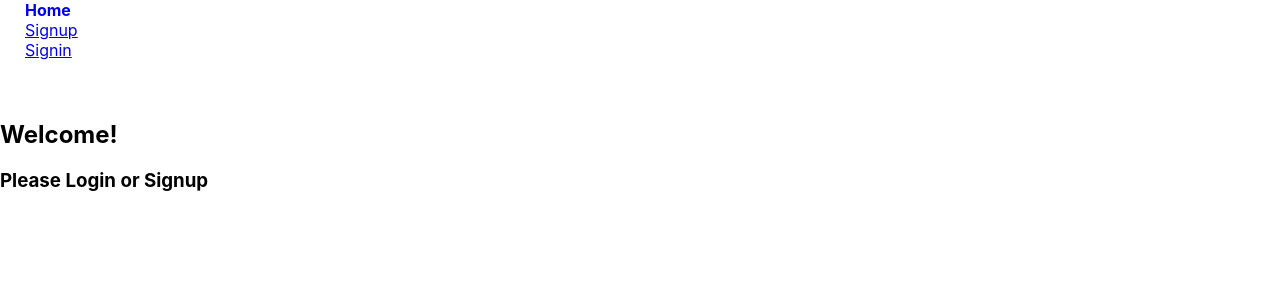
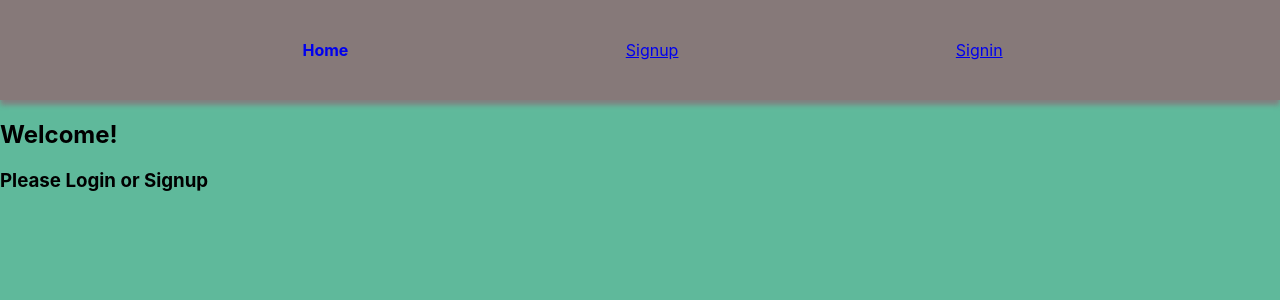
Before and after one commit to pete-hamrick/todo-frontend, a React (Create React App) app: page / in a window 1280 px wide. Shown: the top 300 px of the page. Built offline with nearby package versions, Linux system fonts and the light colour scheme.

Commit message:
migrated header to app.js, deleted header component, and styled app and components

```diff
--- a/src/App.css
+++ b/src/App.css
@@ -1,38 +1,3 @@
-.App {
-  text-align: center;
+body {
+  background-color: rgb(95, 185, 155);
 }
-
-.App-logo {
-  height: 40vmin;
-  pointer-events: none;
-}
-
-@media (prefers-reduced-motion: no-preference) {
-  .App-logo {
-    animation: App-logo-spin infinite 20s linear;
-  }
-}
-
-.App-header {
-  background-color: #282c34;
-  min-height: 100vh;
-  display: flex;
-  flex-direction: column;
-  align-items: center;
-  justify-content: center;
-  font-size: calc(10px + 2vmin);
-  color: white;
-}
-
-.App-link {
-  color: #61dafb;
-}
-
-@keyframes App-logo-spin {
-  from {
-    transform: rotate(0deg);
-  }
-  to {
-    transform: rotate(360deg);
-  }
-}
--- a/src/App.js
+++ b/src/App.js
@@ -1,7 +1,8 @@
 import React, { Component } from 'react'
-import { BrowserRouter, Switch, Route, Redirect } from 'react-router-dom';
+import { BrowserRouter, Switch, Route, Redirect, NavLink } from 'react-router-dom';
 import Home from './Home';
-import Header from './Header';
+import './Header.css';
+import './App.css';
 import Auth from './Auth';
 import ToDos from './ToDos.js';
 class App extends Component {
@@ -15,7 +16,20 @@ class App extends Component {
     return (
       <section>
         <BrowserRouter>
-          <Header />
+          <header>
+                <div className='links'>
+                    <NavLink activeClassName='selected' exact to='/'>Home</NavLink>
+                    {this.state.token && (
+                        <NavLink activeClassName='selected' to='/todos'>To Do List</NavLink>
+                    )}
+                    {!this.state.token && (
+                        <>
+                            <NavLink activeClassName='selected' to='/signup'>Signup</NavLink>
+                            <NavLink activeClassName='selected' to='/signin'>Signin</NavLink>
+                        </>
+                    )}
+                </div>
+            </header>
           <Switch>
             <Route exact path='/' component={Home} />
             <Route
--- a/src/Header.css
+++ b/src/Header.css
@@ -1,11 +1,17 @@
 header {
     height: 100px;
+    background-color: rgb(134, 121, 121);
+    display: flex;
+    flex-direction: column;
+    justify-content: center;
+    box-shadow: 0 5px 5px grey;
 }
 
 .links {
     display: flex;
-    flex-direction: column;
     margin-left: 25px;
+    justify-content: space-evenly;
+    align-content: flex-end;
 }
 
 .selected {
--- a/src/Header.js
+++ /dev/null
@@ -1,18 +0,0 @@
-import React, { Component } from 'react';
-import { NavLink } from 'react-router-dom';
-import './Header.css'
-class Header extends Component {
-    render() {
-        return (
-            <header>
-                <div className='links'>
-                    <NavLink activeClassName='selected' exact to='/'>Home</NavLink>
-                    <NavLink activeClassName='selected' to='/signup'>Signup</NavLink>
-                    <NavLink activeClassName='selected' to='/signin'>Signin</NavLink>
-                </div>
-            </header>
-        );
-    }
-}
-
-export default Header;
--- /dev/null
+++ b/src/ToDos.css
@@ -0,0 +1,12 @@
+.todo-list {
+    margin-top: 25px;
+    display: flex;
+    flex-direction: column;
+    align-items: center;
+}
+.new-todo {
+    margin-top: 10px;
+    display: flex;
+    flex-direction: column;
+    align-items: center;
+}
--- a/src/ToDos.js
+++ b/src/ToDos.js
@@ -1,7 +1,6 @@
 import React, { Component } from 'react';
 import { createToDo, getToDos, updateToDo } from './fetch-utils';
-import { URL } from './fetch-utils.js'
-
+import './ToDos.css';
 class ToDos extends Component {
     state = {
         todos: [],
@@ -37,6 +36,7 @@ class ToDos extends Component {
         return (
             <>
                 <section className='todo-list'>
+                    <h1>My To Do List</h1>
                     <article className='todos'>
                         {this.state.todos.map(todo => (
                             <div className='todo-item' key={todo.id}>
@@ -46,7 +46,7 @@ class ToDos extends Component {
                                     checked={todo.completed}
                                     onChange={() => this.handleCompleted(todo)}
                                     ></input>
-                                <label for={todo.id}>{todo.todo}</label>
+                                <label htmlFor={todo.id}>{todo.todo}</label>
                             </div>
                         ))}
                     </article>
```
